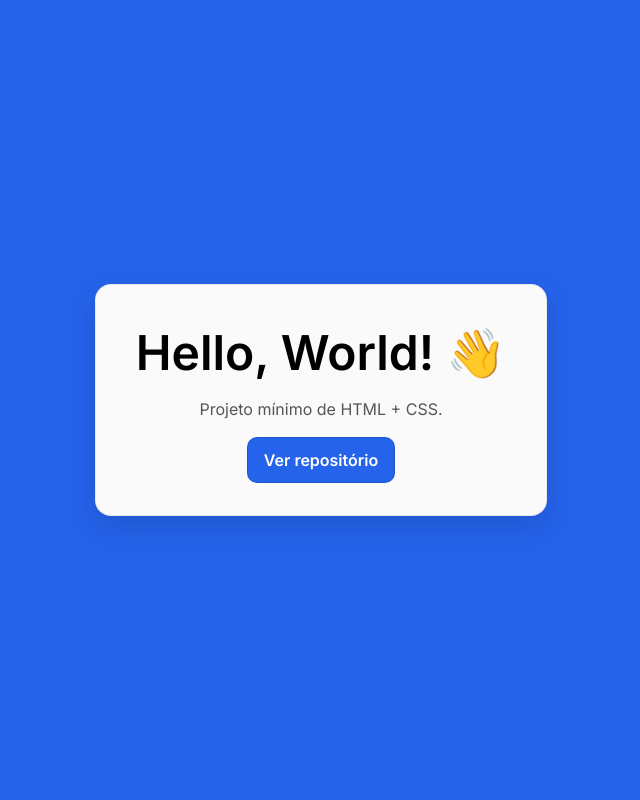
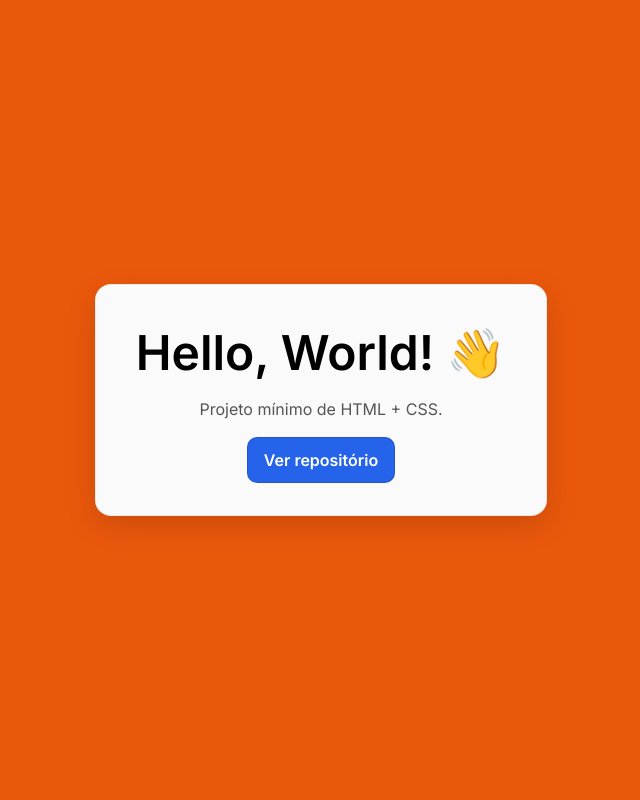
Before and after one commit to duduclaza/sgqoti, a PHP site: page / in a window 1280 px wide. Shown: the whole page, without its empty margins (319-959 px from the left). Run offline with PHP 8.4, Linux system fonts and the light colour scheme.

Commit message:
Change background to orange for cache testing

```diff
--- a/styles.css
+++ b/styles.css
@@ -8,7 +8,7 @@ body {
   line-height: 1.5;
   display: grid;
   place-items: center;
-  background: #2563eb;
+  background: #ea580c;
 }
 
 .container {
```
